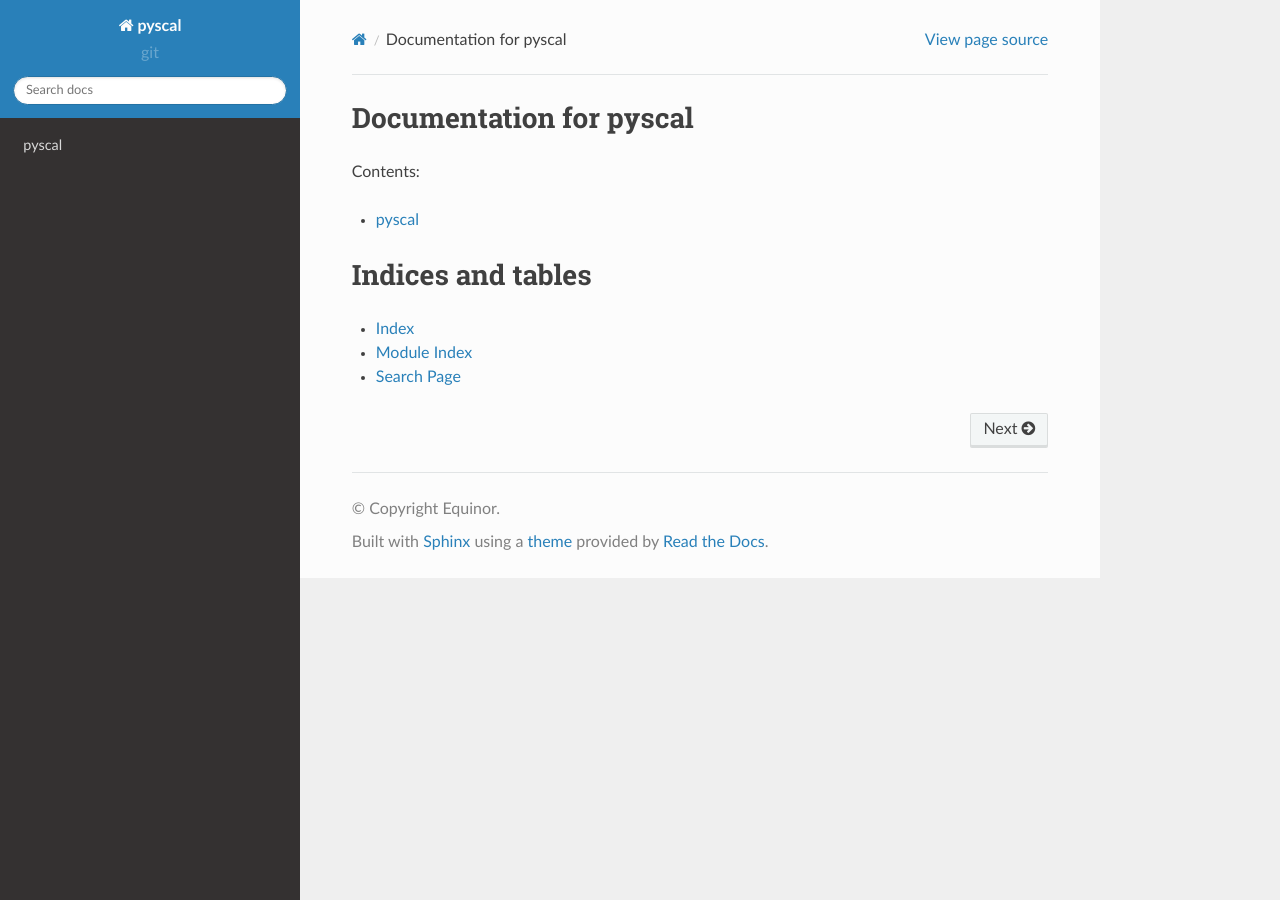
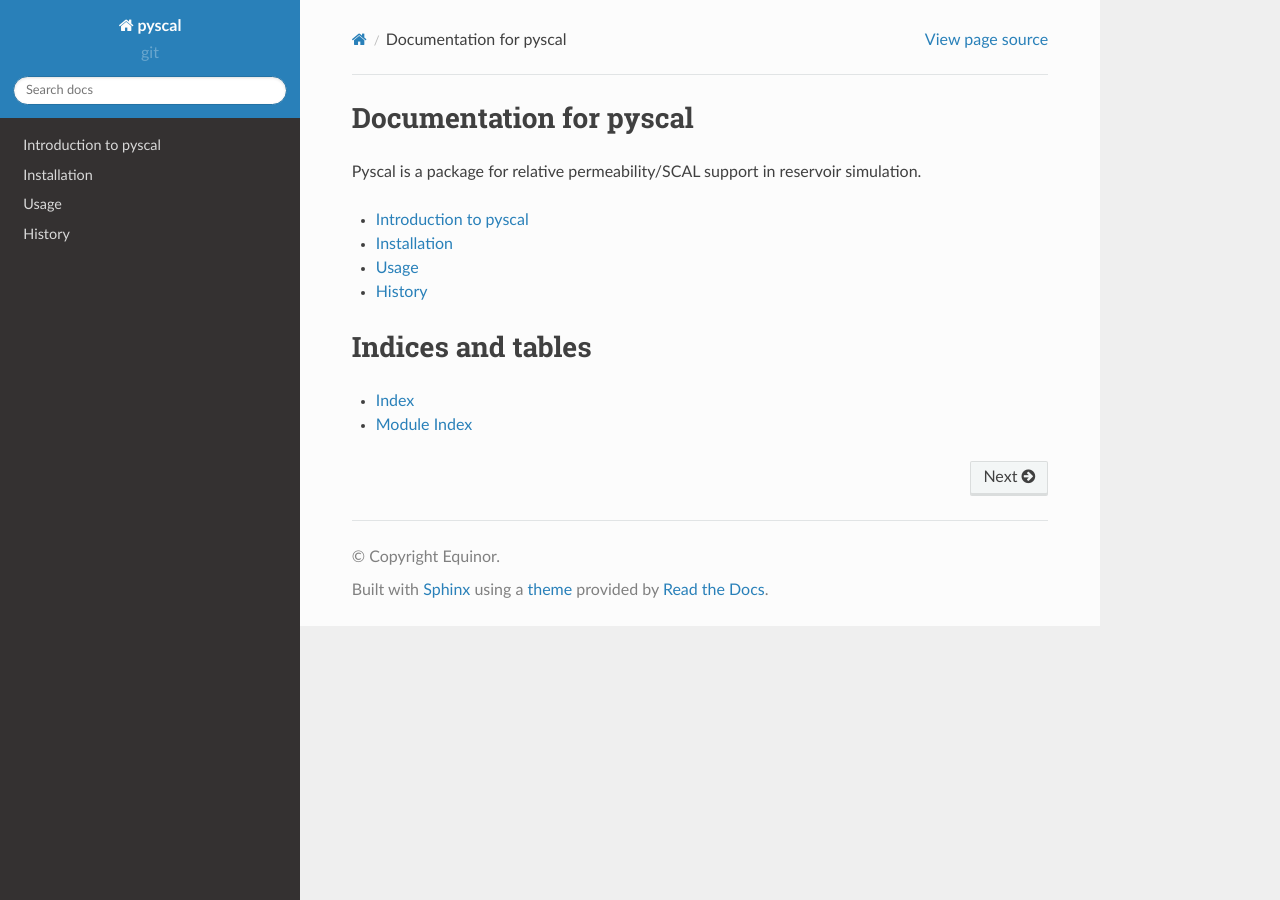
Before and after one commit to equinor/pyscal, a Sphinx documentation site: the page built from docs/index.rst, in a window 1280 px wide. Built offline with Sphinx 7.4.7 and the Read the Docs theme 2.0.0, drawn with Linux system fonts in a browser that asks for light colours; pages that are not in the unit, such as notebooks, are missing from menus.

Commit message:
Write RST docs

```diff
--- a/docs/index.rst
+++ b/docs/index.rst
@@ -1,17 +1,19 @@
 Documentation for pyscal
 ========================
 
-Contents:
+Pyscal is a package for relative permeability/SCAL support in reservoir simulation.
 
 .. toctree::
-   :maxdepth: 2
+   :maxdepth: 1
 
    readme
+   installation
+   usage
    modules
+   history
 
 Indices and tables
 ==================
 
 * :ref:`genindex`
 * :ref:`modindex`
-* :ref:`search`
--- a/docs/readme.rst
+++ b/docs/readme.rst
@@ -1,8 +1,5 @@
-# pyscal
-
-======
-pyscal
-======
+Introduction to pyscal
+======================
 
 *pyscal* is a Python module for creating relative permeability input
 curves for Eclipse and Nexus, either directly from parametrizations or
```
Also changed, not shown: docs/history.rst (added, +13 -0 lines), docs/installation.rst (added, +16 -0 lines), docs/usage.rst (added, +56 -0 lines).
